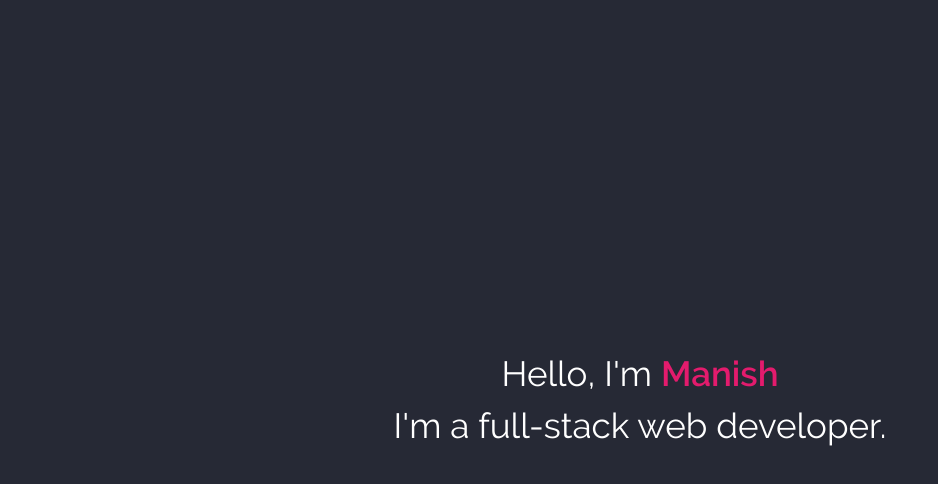
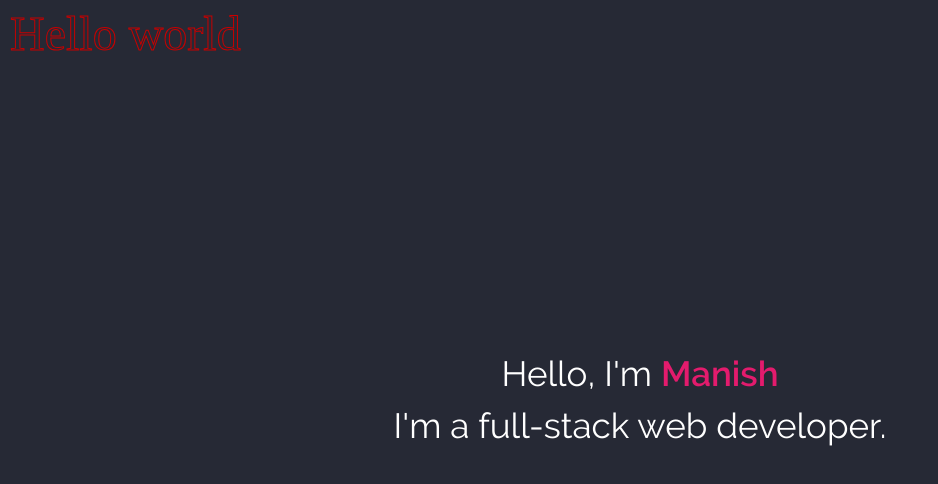
Before and after one commit to maniskasyap/all-is-web, a React app: page / in a window 1280 px wide. Shown: the top 484 px of the page, without its empty margins (0-938 px from the left). Built offline with nearby package versions, Linux system fonts and the light colour scheme.

Commit message:
experimental canvas

```diff
--- a/package.json
+++ b/package.json
@@ -34,6 +34,7 @@
     "postcss-flexbugs-fixes": "3.2.0",
     "postcss-loader": "2.0.8",
     "promise": "8.0.1",
+    "pts": "^0.4.3",
     "raf": "3.4.0",
     "react": "^16.4.1",
     "react-dev-utils": "^5.0.1",
--- a/src/mk-intro/mk-intro.js
+++ b/src/mk-intro/mk-intro.js
@@ -1,11 +1,12 @@
 import React, { Component } from "react";
+import MkSpace from "../mk-space/mk-space";
 import "./mk-intro.css";
 
 class MkIntro extends Component {
   render() {
     return (
       <section id="home">
-        <div className="canvas"></div>
+        <MkSpace />
         <div className="intro flex flex-col flex-center flex-center-90">
           <div className="intro-text">
             Hello, I'm <span className="intro-text__name"> Manish</span>
--- /dev/null
+++ b/src/mk-space/mk-space.js
@@ -0,0 +1,46 @@
+import React, { Component } from "react";
+import "./mk-space.css";
+
+let drawSpace = () => {
+  let spaceCanvas = document.getElementById("space");
+
+  if (spaceCanvas.getContext) {
+    var ctx = spaceCanvas.getContext("2d");
+
+    ctx.fillStyle = "rgb(200, 0, 0)";
+    ctx.strokeStyle = "rgb(200, 0, 0)";
+    // ctx.fillRect(75, 76, 50, 50);
+
+    // ctx.beginPath();
+    // ctx.moveTo(75, 50);
+    // ctx.lineTo(100, 75);
+    // ctx.lineTo(100, 25);
+    // ctx.arc(75, 75, 50, 0, Math.PI * 2, true);
+    // ctx.moveTo(110, 75);
+    // ctx.arc(75, 75, 35, 0, Math.PI, false);
+    // ctx.moveTo(95, 65);
+    // ctx.arc(90, 65, 5, 0, Math.PI * 2, false);
+    // ctx.moveTo(60, 65);
+    // ctx.arc(55, 65, 5, 0, Math.PI * 2, false);
+    // ctx.fill();
+    // ctx.stroke();
+    ctx.font = '48px serif';
+    ctx.strokeText('Hello world', 10, 50);
+  }
+};
+
+class MkSpace extends Component {
+  componentDidMount() {
+    drawSpace();
+  }
+
+  render() {
+    return (
+      <div className="canvas">
+        <canvas id="space" />
+      </div>
+    );
+  }
+}
+
+export default MkSpace;
```
Also changed, not shown: src/mk-space/mk-space.css (added), 1 other file (tests, documents, lock files or other folders).
